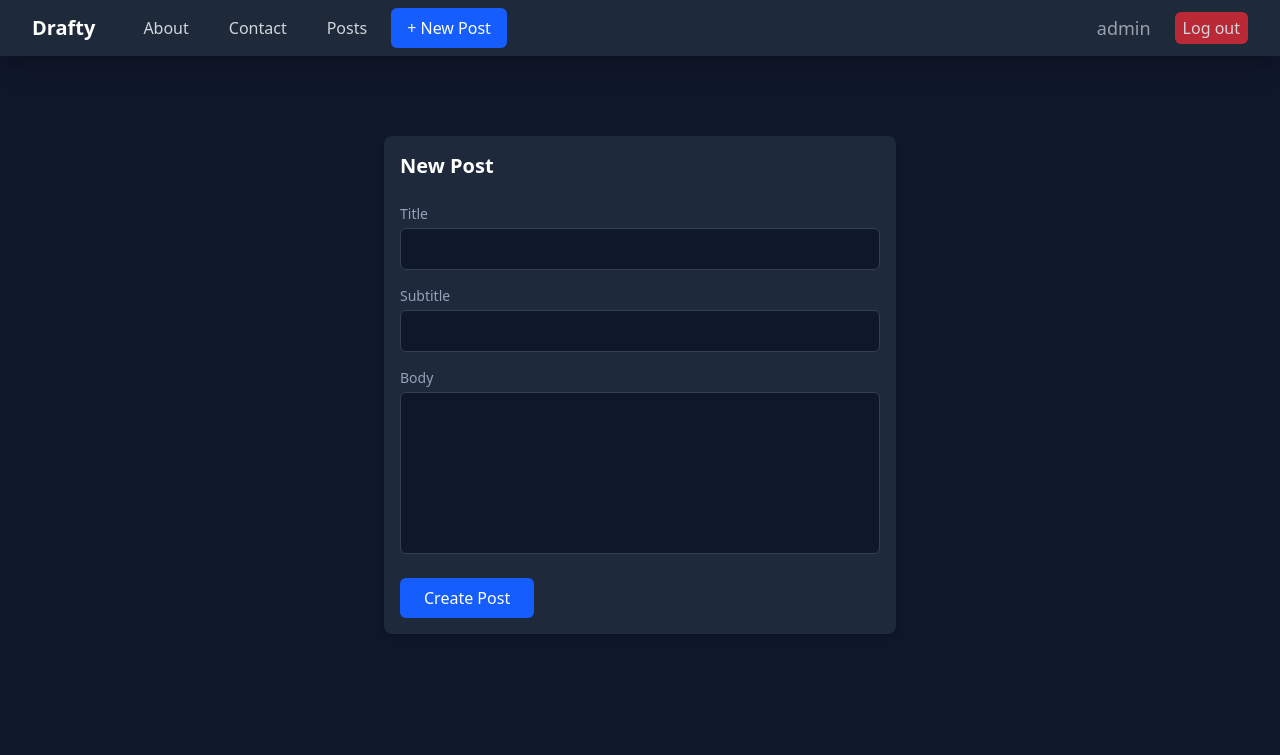
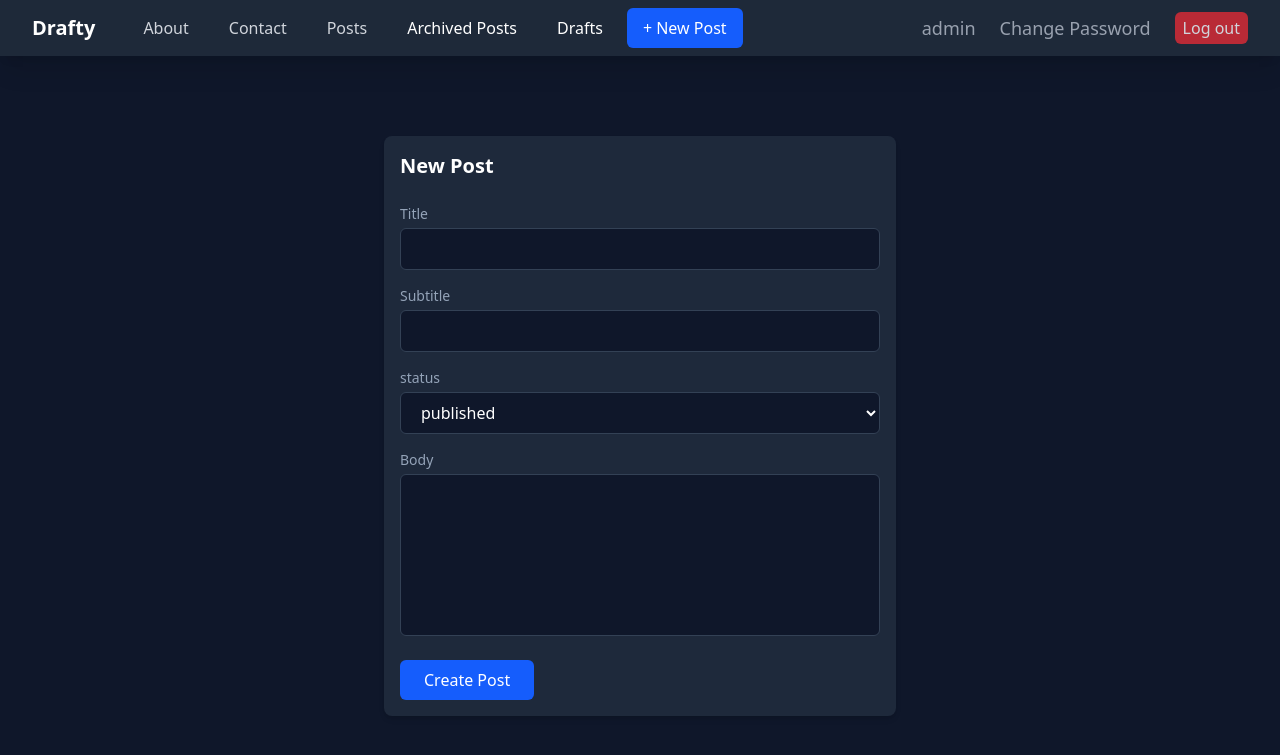
Before and after one commit to TrishonParrilla/Blog, a Django app: page /posts/new/ in a window 1280 px wide. Shown: the top 755 px of the page. Run offline with Django 5.2, Linux system fonts and the light colour scheme; a user stored in the database is signed in; data comes from the database, SQL or seed files in the repository; some libraries are stand-ins or nearby versions.

Commit message:
Added status management to posts with new views, templates, and migrations

```diff
--- a/posts/models.py
+++ b/posts/models.py
@@ -28,7 +28,7 @@ class Post(models.Model):
     def __str__(self): #to string method
         return f"{self.title}"
 
-    satus = models.ForeignKey(
+    status = models.ForeignKey(
         Status,
         on_delete=models.DO_NOTHING
     )
--- a/posts/urls.py
+++ b/posts/urls.py
@@ -4,7 +4,9 @@ from .views import (
     PostDetailView,
     PostCreateView,
     PostUpdateView,
-    PostDeleteView
+    PostDeleteView,
+    PostArchivedListView,
+    PostDraftListView
 )
 
 
@@ -13,5 +15,7 @@ urlpatterns = [
     path("<int:pk>/", PostDetailView.as_view(), name="post_detail"),
     path("new/", PostCreateView.as_view(), name="post_new"),
     path("edit/<int:pk>", PostUpdateView.as_view(), name="post_edit"),
-    path("delete/<int:pk>", PostDeleteView.as_view(), name="post_delete")
+    path("delete/<int:pk>", PostDeleteView.as_view(), name="post_delete"),
+    path("archived/", PostArchivedListView.as_view(), name="post_archived"),
+    path("draft/", PostDraftListView.as_view(), name="post_draft"),
 ]
--- a/posts/views.py
+++ b/posts/views.py
@@ -7,7 +7,7 @@ from django.views.generic import (
     DeleteView
 )
 
-from .models import Post
+from .models import Post, Status
 from django.contrib.auth.models import User
 from django.urls import reverse_lazy
 from django.contrib.auth.mixins import (LoginRequiredMixin, UserPassesTestMixin)
@@ -16,13 +16,16 @@ class PostListView(ListView): #Get request that returns lists of posts from DB
     #template_name is the attribute to render the html
     template_name = "posts/list.html"
     #model attribute lets django know from which model(table) we want to retrieve data
-    model = Post
+    #model = Post
+    published_status = Status.objects.get(name="published")
+    queryset = Post.objects.filter(status=published_status).order_by("created_on") #can use .reverse() to reverse order of posts
     #context object name allows us to change the variable name on how we call it inside of templates
     context_object_name = "posts"
 # Create your views here.
 
     def get_context_data(self, **kwargs):
         context = super().get_context_data(**kwargs)
+        context["post_status"] = "published"
         #print(context)
         # context["extra"] = "This is some extra context data" <-- we can add extra context and add elements with <p>{{extra}}</p>
         return context
@@ -34,11 +37,13 @@ class PostDetailView(LoginRequiredMixin, DetailView): #Get Rquest -> single obje
     model = Post
     context_object_name = "single_post"
 
+     #filtering posts by published status and reversing order of posts .reverse()
+
 class PostCreateView(LoginRequiredMixin, CreateView): #post request -> empty form(html)
     template_name = "posts/new.html"
     model = Post
     # fields attrib is a list that lets us enable/disable inputs to render in html #using ajax to not rerender everything later(probably idk tbh)
-    fields = ["title","subtitle", "body"]
+    fields = ["title","subtitle", "body", "status"]
 
     def form_valid(self, form):
         form.instance.author = User.objects.last()
@@ -76,3 +81,17 @@ class PostDeleteView(LoginRequiredMixin, UserPassesTestMixin, DeleteView): #Post
                 return False
         else:
             return False
+
+class PostArchivedListView(ListView):
+    template_name = "posts/list.html"
+    archived_status = Status.objects.get(name="archived")
+    queryset = Post.objects.filter(status=archived_status)
+    context_object_name = "posts"
+
+class PostDraftListView(ListView):
+    template_name = "posts/list.html"
+    context_object_name = "posts"
+
+    def get_queryset(self):
+        draft_status = Status.objects.get(name="draft")
+        return Post.objects.filter(status=draft_status)
--- a/templates/navbar.html
+++ b/templates/navbar.html
@@ -5,11 +5,15 @@
   <a class="px-4 py-2 rounded-md text-md font-medium hover:bg-gray-700 hover:text-white transition duration-200" href="{% url 'contact' %}">Contact</a>
   <a class="px-4 py-2 rounded-md text-md font-medium hover:bg-gray-700 hover:text-white transition duration-200" href="{% url 'post_list' %}">Posts</a>
   {% if user.is_authenticated %}
+    <a class="px-4 py-2 rounded-md text-md font-medium text-white hover:bg-gray-700 transition duration-200" href="{% url 'post_archived' %}">Archived Posts</a>
+    <a class="px-4 py-2 rounded-md text-md font-medium text-white hover:bg-gray-700 transition duration-200" href="{% url 'post_draft' %}">Drafts</a>
     <a class="px-4 py-2 rounded-md text-md font-medium bg-blue-600 text-white hover:bg-blue-500 transition duration-200" href="{% url 'post_new' %}">+ New Post</a>
   {% endif %}
   <div class="ml-auto flex items-center gap-2">
     {% if user.is_authenticated %}
       <div class="ml-auto text-lg text-gray-400 mx-4"> {{ user.username }}</div>
+      <a class="ml-auto text-lg text-gray-400 mx-4" href="{% url 'password_change' %}">Change Password</a>
+  </div>
     {% endif %}
 
     {% if user.is_authenticated %}
--- a/templates/posts/list.html
+++ b/templates/posts/list.html
@@ -12,7 +12,7 @@
                 <ul class="grid grid-cols-4 gap-4">
                     {% for post in posts %}
                         <div class="bg-[rgba(255,255,255,0.05)] rounded-lg mb-4 py-2 border-[rgba(255,255,255,0.1)] shadow-sm">
-                            <li class="p-5 pl-5 py-3 text-[#ffffff]">{{post.id}} - {{post.title}}</li>
+                            <li class="p-5 pl-5 py-3 text-[#ffffff]">{{post.id}} - {{post.title}} - {{post.status}}</li>
                             <a class="px-5 py-2 text-blue-500 hover:underline" href="{% url 'post_detail' post.id %}">Continue Reading</a>
                         </div>
                     {% endfor %}
--- a/templates/posts/new.html
+++ b/templates/posts/new.html
@@ -25,6 +25,15 @@
             </div>
 
             <div class="flex flex-col gap-1">
+                <label class="text-sm font-medium text-[#94a3b8]">status</label>
+                <select name="status" class="bg-[#0f172a] text-white rounded-md px-4 py-2 border border-[#334155] focus:outline-none focus:border-blue-500">
+                {% for status in form.status.field.queryset %}
+                    <option value="{{ status.pk }}">{{ status.name }}</option>
+                {% endfor %}
+                </select>
+            </div>
+
+            <div class="flex flex-col gap-1">
                 <label class="text-sm font-medium text-[#94a3b8]">Body</label>
                 <textarea name="body" rows="6" required
                     class="bg-[#0f172a] text-white rounded-md px-4 py-2 border border-[#334155] focus:outline-none focus:border-blue-500 resize-none"></textarea>
--- a/theme/static/css/dist/styles.css
+++ b/theme/static/css/dist/styles.css
@@ -9,8 +9,10 @@
     --font-mono: ui-monospace, SFMono-Regular, Menlo, Monaco, Consolas, 'Liberation Mono', 'Courier New',
     monospace;
     --color-red-500: oklch(63.7% 0.237 25.331);
+    --color-amber-400: oklch(82.8% 0.189 84.429);
     --color-amber-500: oklch(76.9% 0.188 70.08);
     --color-amber-600: oklch(66.6% 0.179 58.318);
+    --color-amber-700: oklch(55.5% 0.163 48.998);
     --color-green-500: oklch(72.3% 0.219 149.579);
     --color-green-600: oklch(62.7% 0.194 149.214);
     --color-blue-400: oklch(70.7% 0.165 254.624);
@@ -390,6 +392,9 @@
   .bg-\[rgba\(255\,255\,255\,0\.05\)\] {
     background-color: rgba(255,255,255,0.05);
   }
+  .bg-amber-400 {
+    background-color: var(--color-amber-400);
+  }
   .bg-amber-500 {
     background-color: var(--color-amber-500);
   }
@@ -401,6 +406,9 @@
     @supports (color: color-mix(in lab, red, red)) {
       background-color: color-mix(in oklab, var(--color-amber-600) 80%, transparent);
     }
+  }
+  .bg-amber-700 {
+    background-color: var(--color-amber-700);
   }
   .bg-blue-600 {
     background-color: var(--color-blue-600);
@@ -598,6 +606,13 @@
     &:hover {
       @media (hover: hover) {
         background-color: var(--color-amber-600);
+      }
+    }
+  }
+  .hover\:bg-amber-700 {
+    &:hover {
+      @media (hover: hover) {
+        background-color: var(--color-amber-700);
       }
     }
   }
```
Also changed, not shown: templates/registration/password_change_done.html (added, +9 -0 lines), templates/registration/password_change_form.html (added, +18 -0 lines), db.sqlite3, posts/migrations/0007_rename_satus_post_status.py (added), templates/posts/archived.html (added), templates/posts/draft.html (added).
